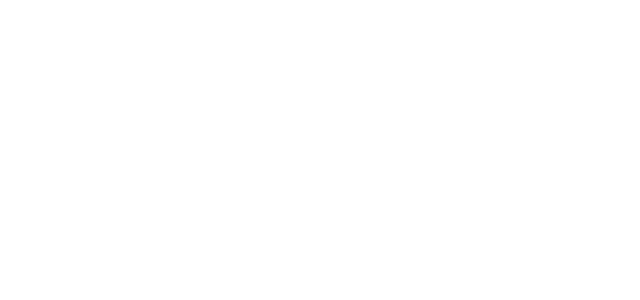
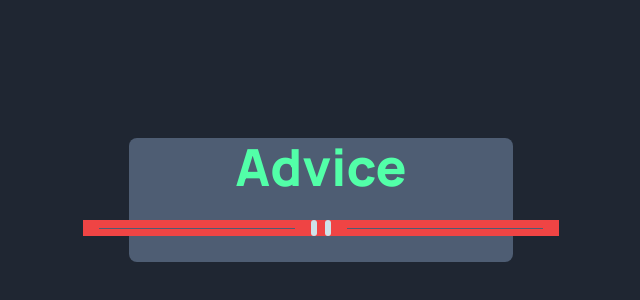
Before and after one commit to javidVeg/advice-generator-app-main, a React (Vite) app: page / in a window 1280 px wide. Shown: the part 200-500 px from the top of the page, without its empty margins (319-959 px from the left). Built offline with nearby package versions, Linux system fonts and the light colour scheme.

Commit message:
edits to SVG

```diff
--- a/index.html
+++ b/index.html
@@ -1,13 +1,19 @@
 <!DOCTYPE html>
 <html lang="en">
+
 <head>
   <meta charset="UTF-8" />
   <link rel="icon" type="image/svg+xml" href="/vite.svg" />
   <meta name="viewport" content="width=device-width, initial-scale=1.0" />
+  <link rel="preconnect" href="https://fonts.googleapis.com">
+  <link rel="preconnect" href="https://fonts.gstatic.com" crossorigin>
+  <link href="https://fonts.googleapis.com/css2?family=Manrope:wght@800&display=swap" rel="stylesheet">
   <title>Vite + React</title>
 </head>
+
 <body>
   <div id="root"></div>
   <script type="module" src="/src/main.jsx"></script>
 </body>
+
 </html>
--- /dev/null
+++ b/src/Advice.jsx
@@ -0,0 +1,20 @@
+import React from 'react'
+import pause from '../images/pattern-divider-desktop.svg'
+
+const Advice = () => {
+    return (
+        <div className=' w-96 h-auto rounded-lg bg-Grayish-Blue'>
+            <h1 className=' text-Neon-Green font-Manrope'>Advice</h1>
+            <div className='inline-flex items-center justify-center w-full'>
+                <hr className=' w-64 h-1 my-8 bg-white border-0' />
+                <div className='absolute px-4 -translate-x-1/2  bg-red-500 left-1/2  '>
+                <svg width="444" height="16" xmlns="http://www.w3.org/2000/svg"><g fill="none" fill-rule="evenodd"><path fill="#4F5D74" d="M0 8h196v1H0zM248 8h196v1H248z"/><g transform="translate(212)" fill="#CEE3E9"><rect width="6" height="16" rx="3"/><rect x="14" width="6" height="16" rx="3"/></g></g></svg>
+                </div>
+
+            </div>
+
+        </div>
+    )
+}
+
+export default Advice
--- a/src/App.jsx
+++ b/src/App.jsx
@@ -1,13 +1,14 @@
 import { useState } from 'react'
 import reactLogo from './assets/react.svg'
 import './App.css'
+import Advice from './Advice'
 
 function App() {
   const [count, setCount] = useState(0)
 
   return (
     <div className="App">
-
+    <Advice/>
     </div>
   )
 }
--- a/src/index.css
+++ b/src/index.css
@@ -29,6 +29,7 @@ a:hover {
 }
 
 body {
+  background-color: hsl(218, 23%, 16%);
   margin: 0;
   display: flex;
   place-items: center;
--- a/tailwind.config.cjs
+++ b/tailwind.config.cjs
@@ -5,7 +5,25 @@ module.exports = {
     "./src/**/*.{js,ts,jsx,tsx}",
   ],
   theme: {
-    extend: {},
+    fontFamily: {
+      'Manrope': ['Manrope', 'sans-serif']
+    },
+    "quote": ['28px', {
+      fontWeight: '800',
+      // lineHeight: '1.2rem'
+    }],
+    extend: {
+      colors: {
+        'Grayish-Blue': 'hsl(217, 19%, 38%)',
+        'Light-Cyan': 'hsl(193, 38%, 86%)',
+        'Neon-Green': 'hsl(150, 100%, 66%)',
+      },
+      backgroundColor: {
+        'Grayish-Blue': 'hsl(217, 19%, 38%)',
+        'Light-Cyan': 'hsl(193, 38%, 86%)',
+        'Neon-Green': 'hsl(150, 100%, 66%)',
+      }
+    },
   },
   plugins: [],
 }
```
Also changed, not shown: 1 other file (tests, documents, lock files or other folders). Lines whose indentation alone changed are shown as unchanged.
